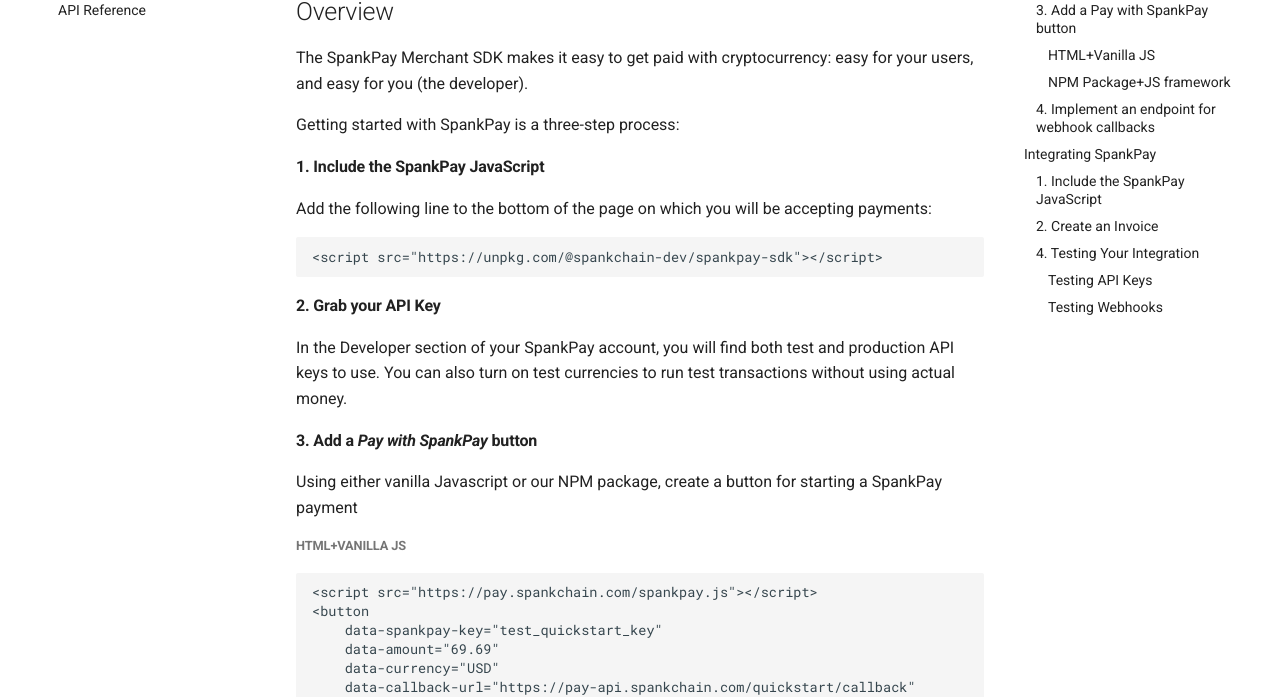
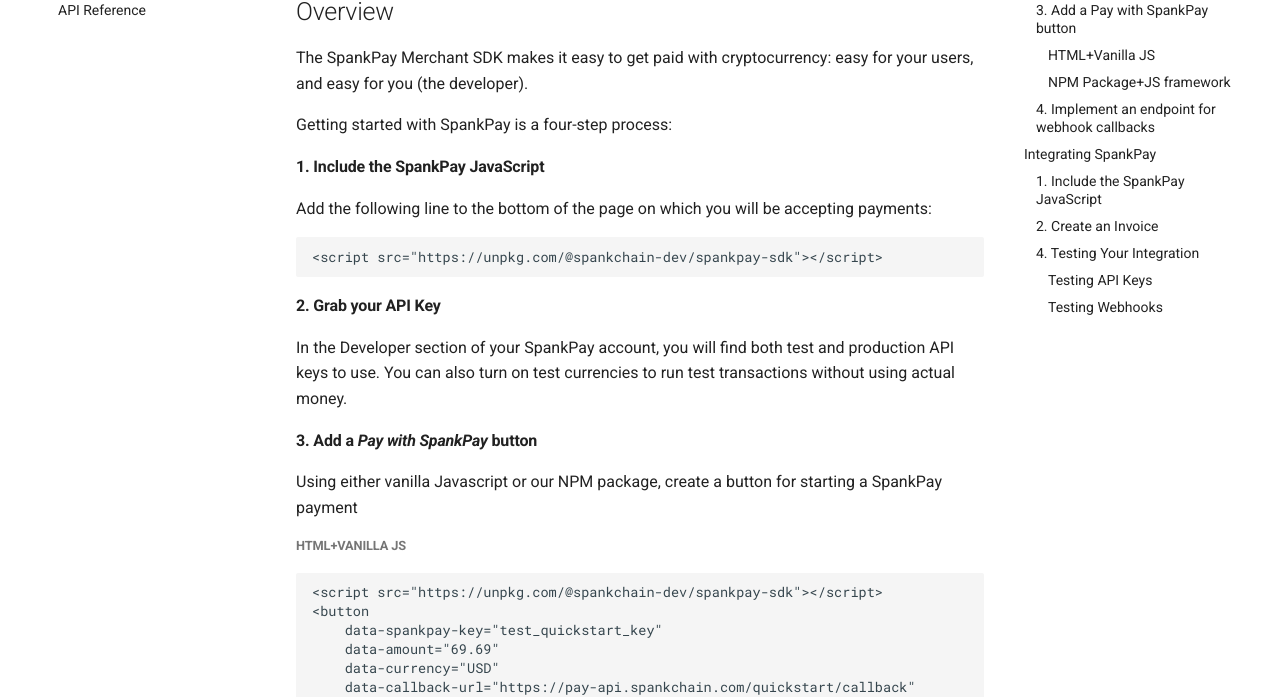
Before and after one commit to SpankChain/docs.spankpay.com, an MkDocs documentation site: the page built from docs/v2-index.md, in a window 1280 px wide and 1400 px high. Shown: the part 227-924 px from the top of the window. Built offline with MkDocs 1.6.1 and Material for MkDocs 9.7.7, drawn with Linux system fonts in a browser that asks for light colours; comment, search, counter and statistics services are not loaded; some of the changed text lies outside the part shown.

Commit message:
fix script link

````diff
--- a/docs/v2-index.md
+++ b/docs/v2-index.md
@@ -8,7 +8,7 @@
 
 The SpankPay Merchant SDK makes it easy to get paid with cryptocurrency: easy for your users, and easy for you \(the developer\).
 
-Getting started with SpankPay is a three-step process:
+Getting started with SpankPay is a four-step process:
 
 #### 1. Include the SpankPay JavaScript
 
@@ -29,7 +29,7 @@
 #####HTML+Vanilla JS
 
 ```
-<script src="https://pay.spankchain.com/spankpay.js"></script>
+<script src="https://unpkg.com/@spankchain-dev/spankpay-sdk"></script>
 <button
     data-spankpay-key="test_quickstart_key"
     data-amount="69.69"
````
